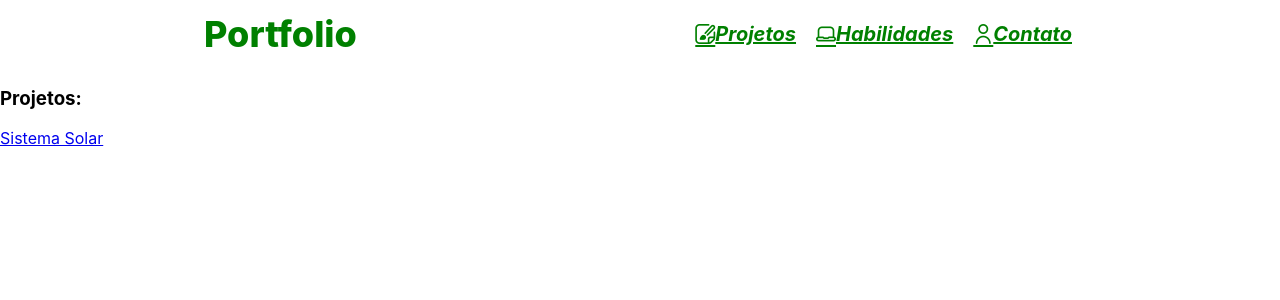
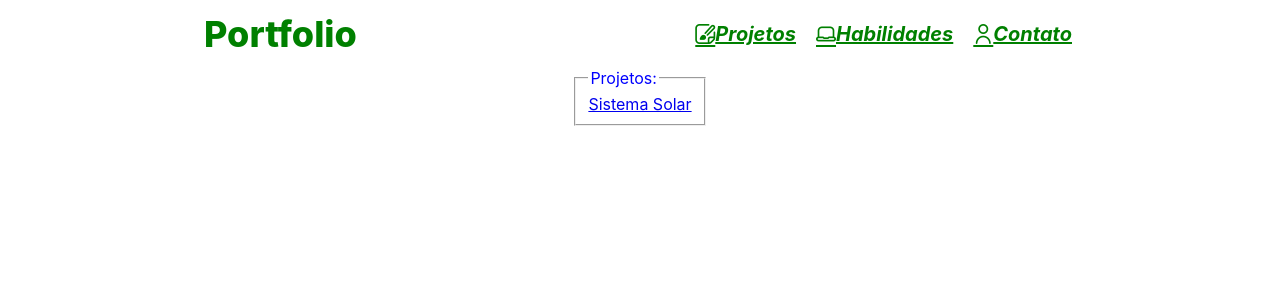
Before and after one commit to p4n1k0/my-portfolio, a React (Create React App) app: page /project in a window 1280 px wide. Shown: the top 300 px of the page. Built offline with nearby package versions, Linux system fonts and the light colour scheme.

Commit message:
arruma header

```diff
--- a/src/components/body/project/Project.jsx
+++ b/src/components/body/project/Project.jsx
@@ -1,16 +1,23 @@
-import React, { Component } from 'react'
+import React, { Component } from 'react';
+import './../project/project.css';
 
 export default class Project extends Component {
   render() {
     return (
       <div className="projects">
-        <h3>Projetos:</h3>
-        <a href="https://github.com/p4n1k0/react-project-solar-system"
+        <fieldset>
+          <legend>Projetos:</legend>
+
+
+
+          <a href="https://github.com/p4n1k0/react-project-solar-system"
             target="_blank"
             rel="noopener noreferrer"
-        >
-          Sistema Solar
-        </a>
+          >
+            Sistema Solar
+          </a>
+
+        </fieldset>
       </div>
     )
   }
--- /dev/null
+++ b/src/components/body/project/project.css
@@ -0,0 +1,6 @@
+.projects {
+    display: flex;
+    justify-content: center;
+    align-items: stretch;
+    color: blue;
+}
--- a/src/components/comp/social/social.css
+++ b/src/components/comp/social/social.css
@@ -1,6 +1,6 @@
 .social-contact {
     display: flex;
-    justify-content: center;
+    justify-content: space-around;
     align-items: center;
 }
 
@@ -11,7 +11,7 @@
 }
 
 .social-icon {
-    height: 20px;
+    height: 40px;
 }
 
 @media only screen and (max-width: 720px) {
```
